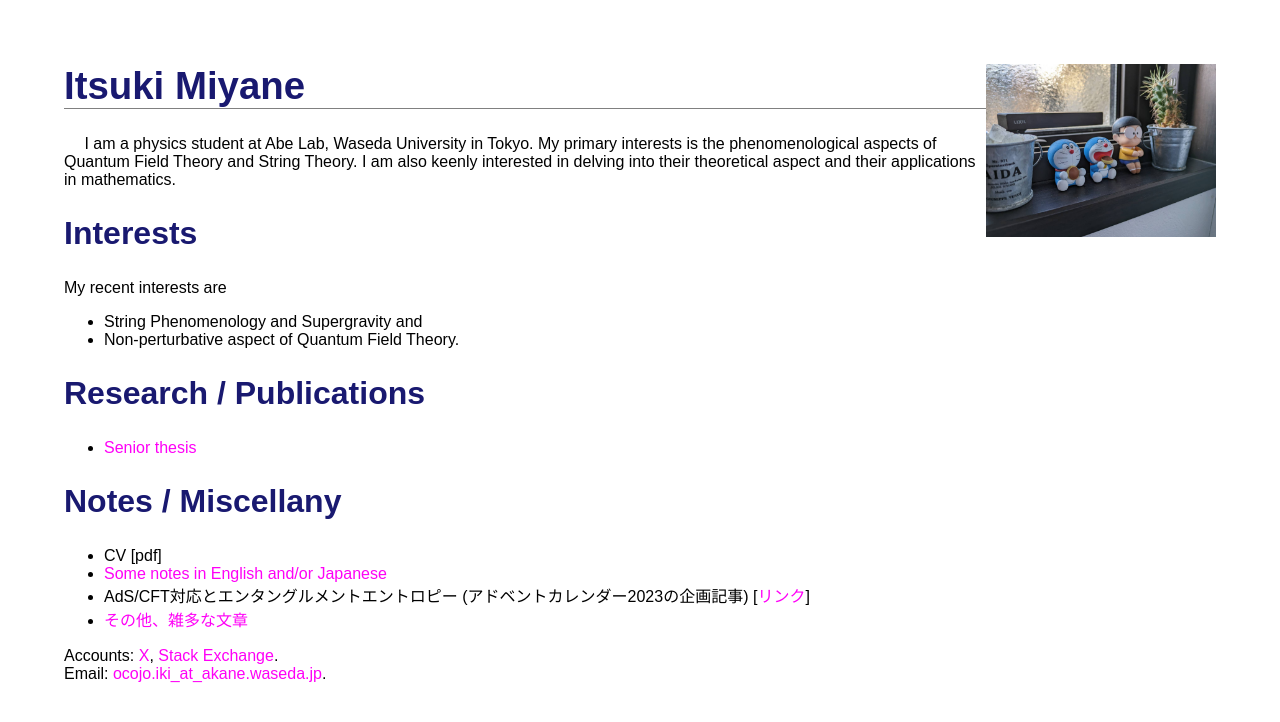
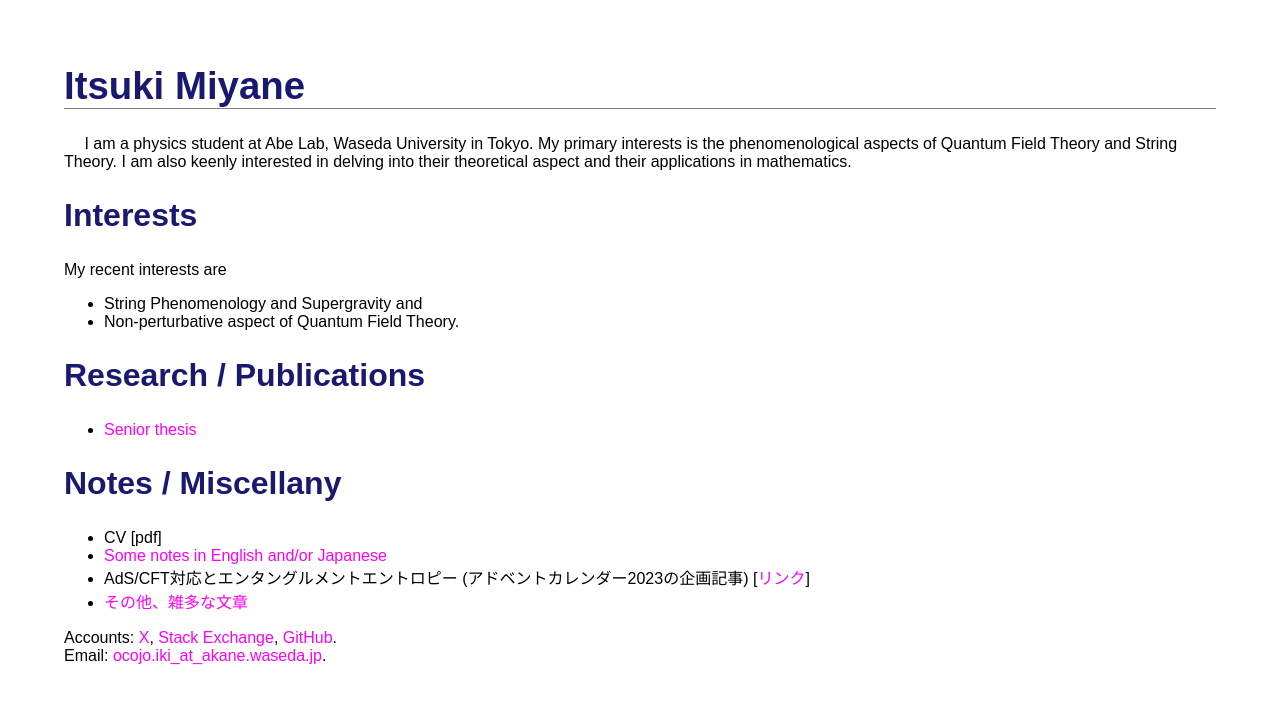
Before and after one commit to dxmegvpw/imiya.github.io, a Jekyll site: the page index.html, which Jekyll copies as it is, in a window 1280 px wide. Shown: the top 722 px of the page. Built offline with Jekyll 4.4.1, drawn with Linux system fonts in a browser that asks for light colours.

Commit message:
remove img

```diff
--- a/index.html
+++ b/index.html
@@ -11,7 +11,7 @@
 </head>
 
 <body>
-    <script type="text/javascript">
+    <!-- <script type="text/javascript">
         var imglist = new Array(
             "fig/me_01.jpg",
             "fig/me_02.jpg",
@@ -21,7 +21,7 @@
         var selectnum = Math.floor(Math.random() * imglist.length);
         var output = '<img src=' + imglist[selectnum] + ' style="float:right;margin-left:10px;margin-bottom:10px" alt="me">';
         document.write(output);
-    </script>
+    </script> -->
 
     <h1>Itsuki Miyane</h1>
 
@@ -73,7 +73,8 @@
     <p>
         Accounts:
         <a href="https://twitter.com/Imiya1989" target="_blank">X</a>,
-        <a href="https://physics.stackexchange.com/users/372519/imiya" target="_blank">Stack Exchange</a>.
+        <a href="https://physics.stackexchange.com/users/372519/imiya" target="_blank">Stack Exchange</a>,
+        <a href="https://github.com/dxmegvpw">GitHub</a>.
         <br>
         Email:
         <a href="mailto:ocojo.iki@akane.waseda.jp" target="_blank">ocojo.iki_at_akane.waseda.jp</a>.
```
